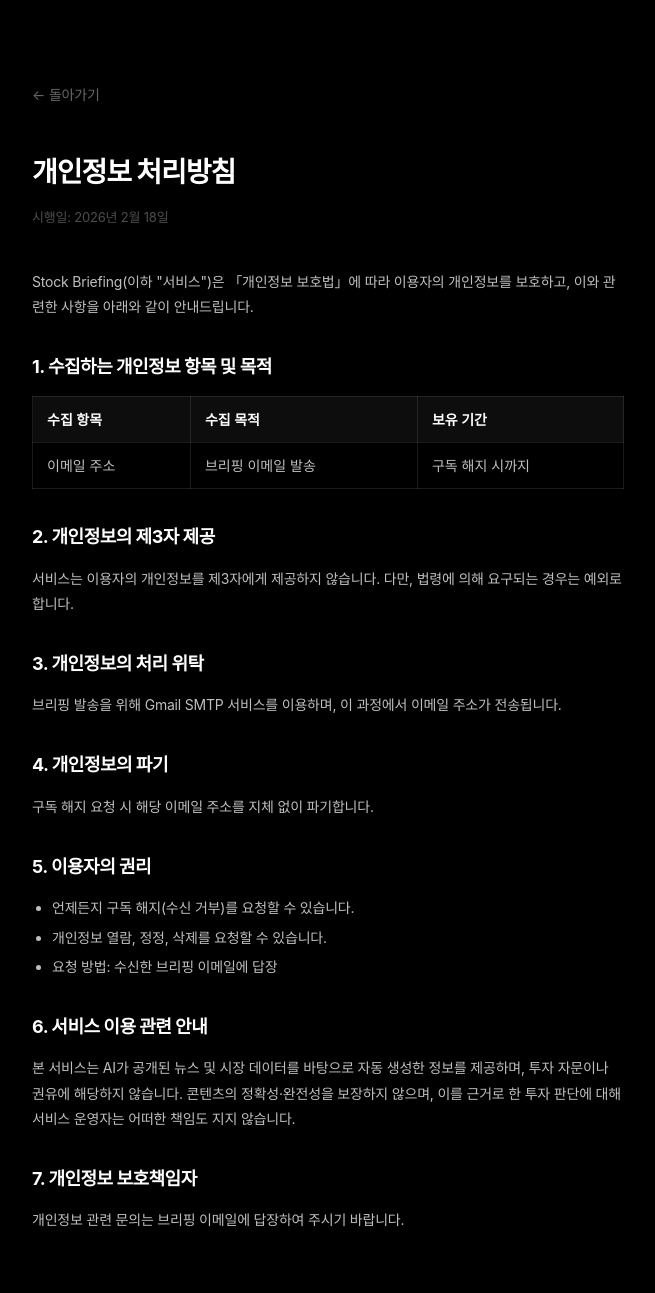
After one commit to leeyunbo/stock-briefing, a FastAPI app: template templates/privacy.html in a window 1280 px wide. The commit adds this page. Shown: the whole page, without its empty margins (312-967 px from the left). Run offline with FastAPI, Linux system fonts and the light colour scheme; the template is opened without the code that fills it, so the values that code supplies are empty; parts of the project's set-up code (start-up, migrations or seed data) failed here and were passed over; some web fonts are replaced.

Commit message:
feat: 법적 안전장치 추가 — 면책 문구 강화, 개인정보 처리방침, 수집 동의

```diff
--- a/app/routes/subscribe.py
+++ b/app/routes/subscribe.py
@@ -22,6 +22,11 @@ templates = Jinja2Templates(directory="templates")
 @router.get("/", response_class=HTMLResponse)
 async def landing_page(request: Request):
     return templates.TemplateResponse("landing.html", {"request": request})
+
+
+@router.get("/privacy", response_class=HTMLResponse)
+async def privacy_page(request: Request):
+    return templates.TemplateResponse("privacy.html", {"request": request})
 
 
 @router.post("/subscribe")
--- /dev/null
+++ b/templates/privacy.html
@@ -0,0 +1,127 @@
+<!DOCTYPE html>
+<html lang="ko">
+<head>
+    <meta charset="UTF-8">
+    <meta name="viewport" content="width=device-width, initial-scale=1.0">
+    <title>개인정보 처리방침 - Stock Briefing</title>
+    <style>
+        @import url('https://cdn.jsdelivr.net/gh/orioncactus/pretendard/dist/web/static/pretendard.css');
+        * { margin: 0; padding: 0; box-sizing: border-box; }
+        body {
+            font-family: 'Pretendard', -apple-system, BlinkMacSystemFont, sans-serif;
+            background: #000;
+            color: rgba(255,255,255,0.75);
+            min-height: 100vh;
+            line-height: 1.8;
+        }
+        .container {
+            max-width: 640px;
+            margin: 0 auto;
+            padding: 80px 24px 60px;
+        }
+        .back {
+            display: inline-block;
+            font-size: 14px;
+            color: rgba(255,255,255,0.4);
+            text-decoration: none;
+            margin-bottom: 40px;
+            letter-spacing: -0.2px;
+        }
+        .back:hover { color: #3182f6; }
+        h1 {
+            font-size: 28px;
+            font-weight: 800;
+            color: #fff;
+            letter-spacing: -1px;
+            margin-bottom: 8px;
+        }
+        .updated {
+            font-size: 13px;
+            color: rgba(255,255,255,0.3);
+            margin-bottom: 40px;
+        }
+        h2 {
+            font-size: 18px;
+            font-weight: 700;
+            color: #fff;
+            letter-spacing: -0.5px;
+            margin: 32px 0 12px;
+        }
+        p, li {
+            font-size: 14px;
+            letter-spacing: -0.2px;
+        }
+        ul {
+            padding-left: 20px;
+            margin: 8px 0;
+        }
+        li { margin-bottom: 4px; }
+        table {
+            width: 100%;
+            border-collapse: collapse;
+            margin: 12px 0;
+            font-size: 14px;
+        }
+        th, td {
+            border: 1px solid rgba(255,255,255,0.1);
+            padding: 10px 14px;
+            text-align: left;
+        }
+        th {
+            background: rgba(255,255,255,0.05);
+            color: #fff;
+            font-weight: 600;
+        }
+        @media (max-width: 540px) {
+            .container { padding: 48px 20px 40px; }
+            h1 { font-size: 24px; }
+        }
+    </style>
+</head>
+<body>
+    <div class="container">
+        <a href="/" class="back">&larr; 돌아가기</a>
+
+        <h1>개인정보 처리방침</h1>
+        <p class="updated">시행일: 2026년 2월 18일</p>
+
+        <p>Stock Briefing(이하 "서비스")은 「개인정보 보호법」에 따라 이용자의 개인정보를 보호하고, 이와 관련한 사항을 아래와 같이 안내드립니다.</p>
+
+        <h2>1. 수집하는 개인정보 항목 및 목적</h2>
+        <table>
+            <tr>
+                <th>수집 항목</th>
+                <th>수집 목적</th>
+                <th>보유 기간</th>
+            </tr>
+            <tr>
+                <td>이메일 주소</td>
+                <td>브리핑 이메일 발송</td>
+                <td>구독 해지 시까지</td>
+            </tr>
+        </table>
+
+        <h2>2. 개인정보의 제3자 제공</h2>
+        <p>서비스는 이용자의 개인정보를 제3자에게 제공하지 않습니다. 다만, 법령에 의해 요구되는 경우는 예외로 합니다.</p>
+
+        <h2>3. 개인정보의 처리 위탁</h2>
+        <p>브리핑 발송을 위해 Gmail SMTP 서비스를 이용하며, 이 과정에서 이메일 주소가 전송됩니다.</p>
+
+        <h2>4. 개인정보의 파기</h2>
+        <p>구독 해지 요청 시 해당 이메일 주소를 지체 없이 파기합니다.</p>
+
+        <h2>5. 이용자의 권리</h2>
+        <ul>
+            <li>언제든지 구독 해지(수신 거부)를 요청할 수 있습니다.</li>
+            <li>개인정보 열람, 정정, 삭제를 요청할 수 있습니다.</li>
+            <li>요청 방법: 수신한 브리핑 이메일에 답장</li>
+        </ul>
+
+        <h2>6. 서비스 이용 관련 안내</h2>
+        <p>본 서비스는 AI가 공개된 뉴스 및 시장 데이터를 바탕으로 자동 생성한 정보를 제공하며, 투자 자문이나 권유에 해당하지 않습니다. 콘텐츠의 정확성·완전성을 보장하지 않으며, 이를 근거로 한 투자 판단에 대해 서비스 운영자는 어떠한 책임도 지지 않습니다.</p>
+
+        <h2>7. 개인정보 보호책임자</h2>
+        <p>개인정보 관련 문의는 브리핑 이메일에 답장하여 주시기 바랍니다.</p>
+    </div>
+</body>
+</html>
```
Also changed, not shown: templates/briefing_detail.html (+9 -0 lines), templates/email_briefing.html (+6 -1 lines), templates/landing.html (+38 -3 lines), 1 other file.
